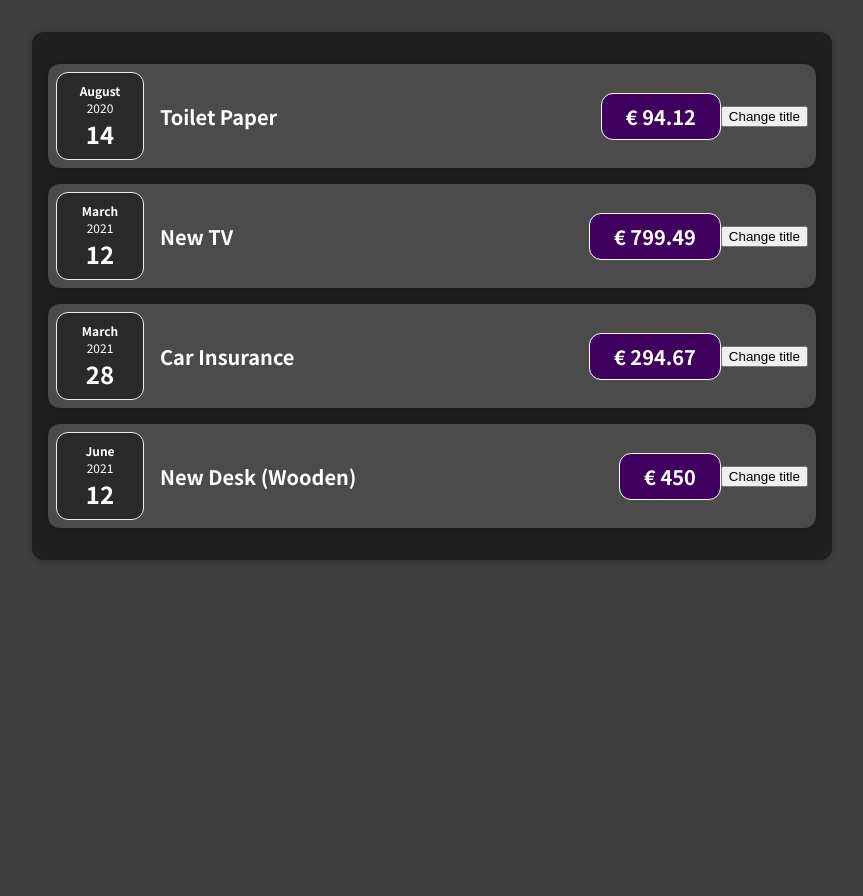
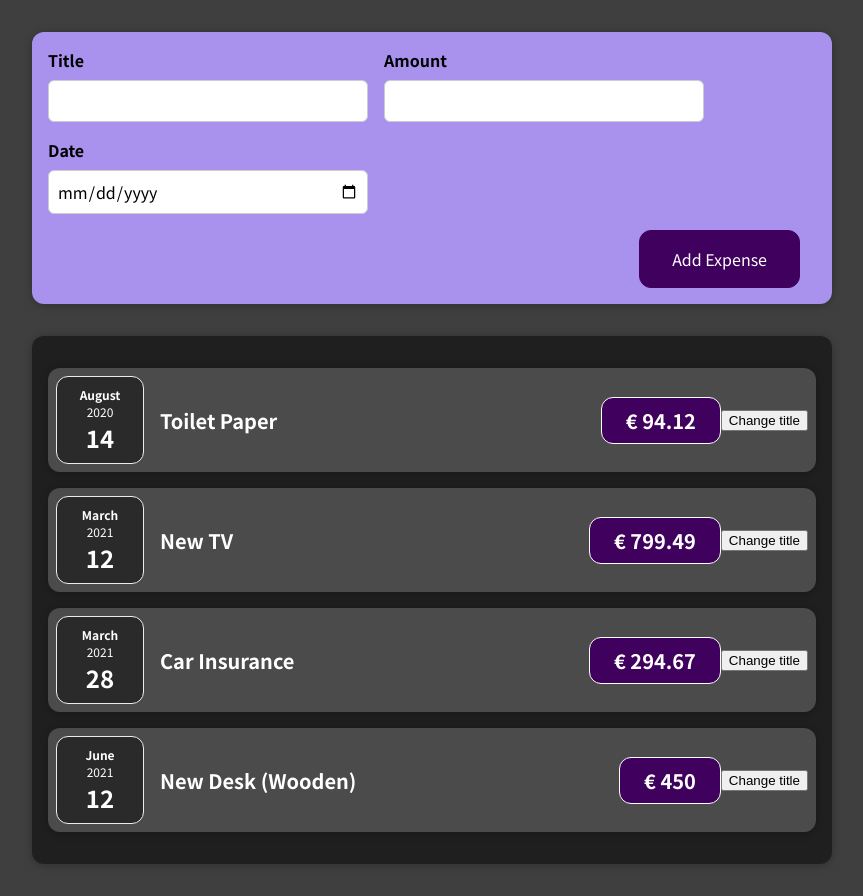
Before and after one commit to martinigonsalvess/Expense_tracker, a React (Create React App) app: page / in a window 1280 px wide. Shown: the whole page, without its empty margins (208-1071 px from the left). Before the commit the page ends 800 px from the top, so only its background shows below. Built offline with nearby package versions, Linux system fonts and the light colour scheme.

Commit message:
added ExpenseForm css

```diff
--- a/src/App.js
+++ b/src/App.js
@@ -1,4 +1,5 @@
 import Expenses from "./components/Expenses/Expenses";
+import NewExpense from "./components/NewExpense/NewExpense";
 const App = () => {
   const expenses = [
     {
@@ -23,6 +24,7 @@
   ];
   return (
     <div>
+      <NewExpense />
       <Expenses items={expenses} />
     </div>
   );
--- a/src/components/NewExpense/ExpenseForm.css
+++ b/src/components/NewExpense/ExpenseForm.css
@@ -0,0 +1,26 @@
+.new-expense__controls {
+  display: flex;
+  flex-wrap: wrap;
+  gap: 1rem;
+  margin-bottom: 1rem;
+  text-align: left;
+}
+
+.new-expense__control label {
+  font-weight: bold;
+  margin-bottom: 0.5rem;
+  display: block;
+}
+
+.new-expense__control input {
+  font: inherit;
+  padding: 0.5rem;
+  border-radius: 6px;
+  border: 1px solid #ccc;
+  width: 20rem;
+  max-width: 100%;
+}
+
+.new-expense__actions {
+  text-align: right;
+}
--- a/src/components/NewExpense/ExpenseForm.js
+++ b/src/components/NewExpense/ExpenseForm.js
@@ -1,5 +1,6 @@
 import React from "react";
 import "./NewExpense.css";
+import "./ExpenseForm.css";
 
 const ExpenseForm = () => {
   return (
```
Also changed, not shown: 1 other file (tests, documents, lock files or other folders).
